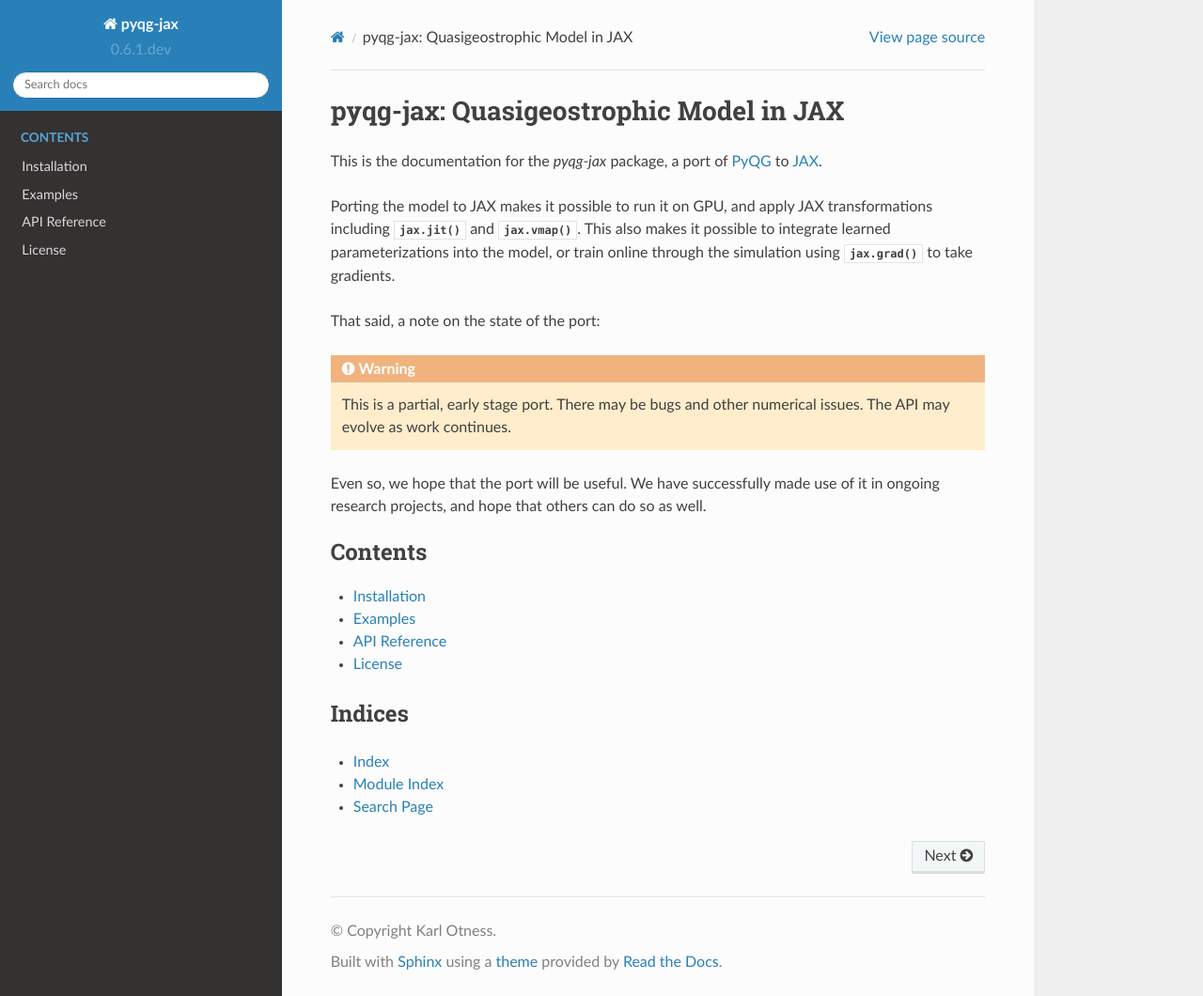
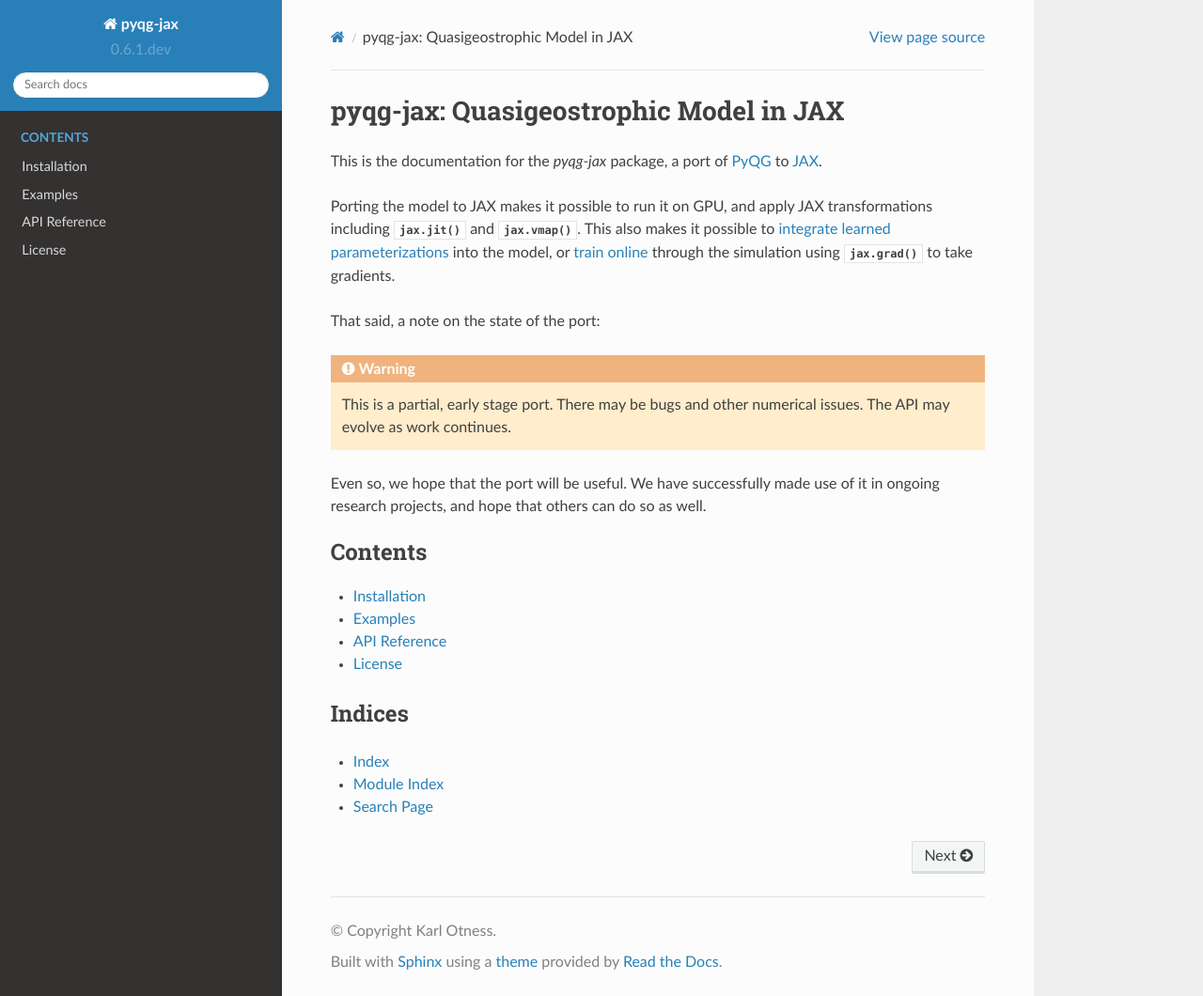
Before and after one commit to karlotness/pyqg-jax, a Sphinx documentation site: the page built from docs/index.rst, in a window 1280 px wide and 1060 px high. Shown: the whole window at 94% size. Built offline with Sphinx 7.4.7 and the Read the Docs theme 2.0.0, drawn with Linux system fonts in a browser that asks for light colours; part of the change alters nothing that is shown.

```diff
--- a/docs/index.rst
+++ b/docs/index.rst
@@ -7,8 +7,9 @@ This is the documentation for the `pyqg-jax` package, a port of `PyQG
 
 Porting the model to JAX makes it possible to run it on GPU, and apply
 JAX transformations including :func:`jax.jit` and :func:`jax.vmap`.
-This also makes it possible to integrate learned parameterizations
-into the model, or train online through the simulation using
+This also makes it possible to :doc:`integrate learned
+parameterizations <examples.implparam>` into the model, or :doc:`train
+online <examples.onlinetrain>` through the simulation using
 :func:`jax.grad` to take gradients.
 
 That said, a note on the state of the port:
```
